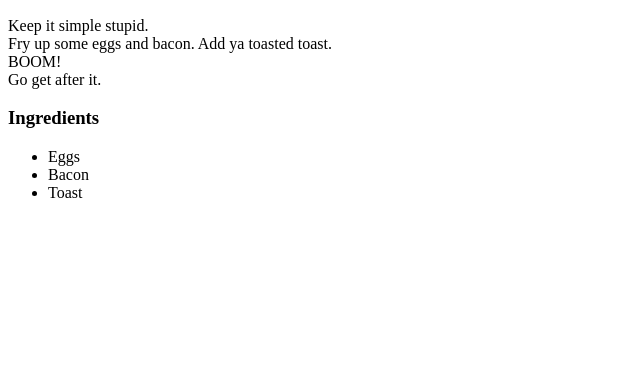
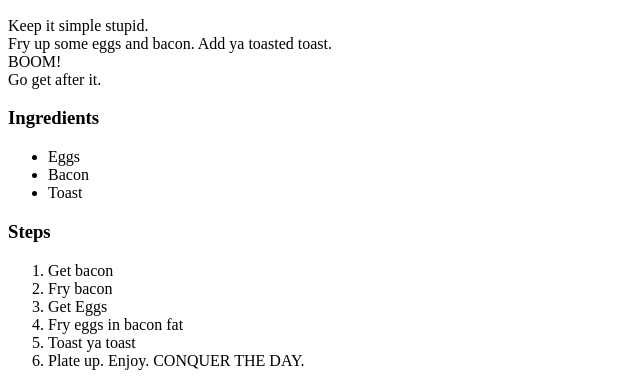
Before and after one commit to DLR91/odin-recipes, a plain HTML site: page recipes/basic-breakfast.html in a window 1280 px wide. Shown: the part 434-820 px from the top of the page, without its empty margins (0-640 px from the left). Drawn offline with Linux system fonts and the light colour scheme.

Commit message:
Instructions for cooking up this goodness.

```diff
--- a/recipes/basic-breakfast.html
+++ b/recipes/basic-breakfast.html
@@ -13,10 +13,19 @@
     <p>Keep it simple stupid. <br> Fry up some eggs and bacon. Add ya toasted toast.<br> BOOM!<br> Go get after it.
     </p>
     <h3>Ingredients</h3>
-    <ul>
-        <li>Eggs</li>
-        <li>Bacon</li>
-        <li>Toast</li>
-    </ul>
+        <ul>
+            <li>Eggs</li>
+            <li>Bacon</li>
+            <li>Toast</li>
+        </ul>
+    <h3>Steps</h3>
+        <ol>
+            <li>Get bacon</li>
+            <li>Fry bacon</li>
+            <li>Get Eggs</li>
+            <li>Fry eggs in bacon fat</li>
+            <li>Toast ya toast</li>
+            <li>Plate up. Enjoy. CONQUER THE DAY.</li>
+        </ol>
 </body>
 </html>
```
